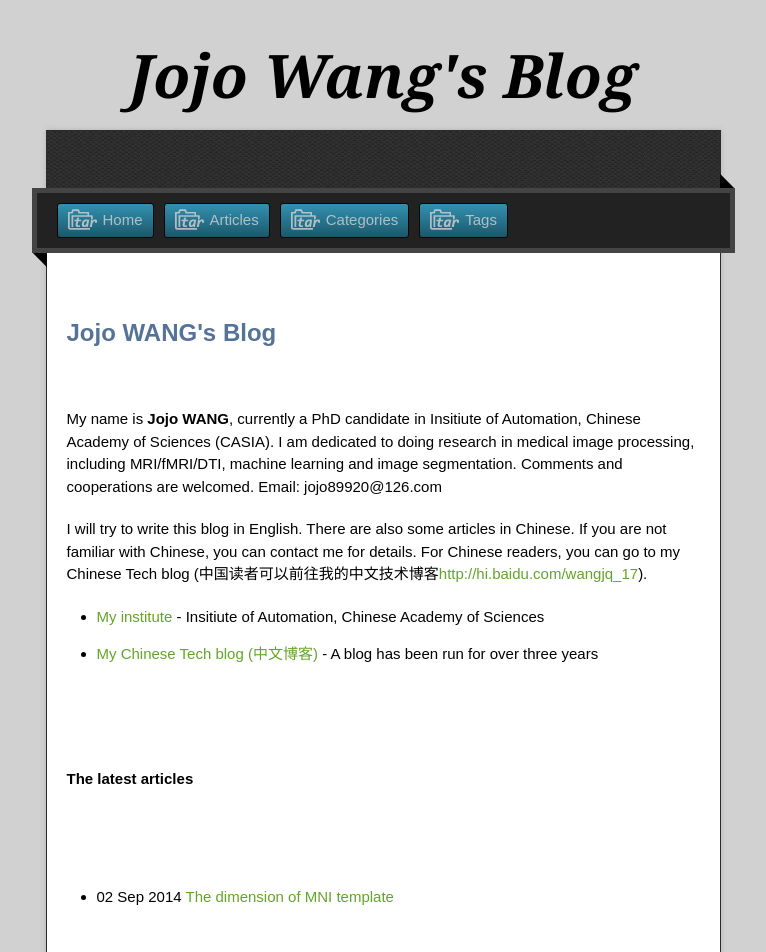
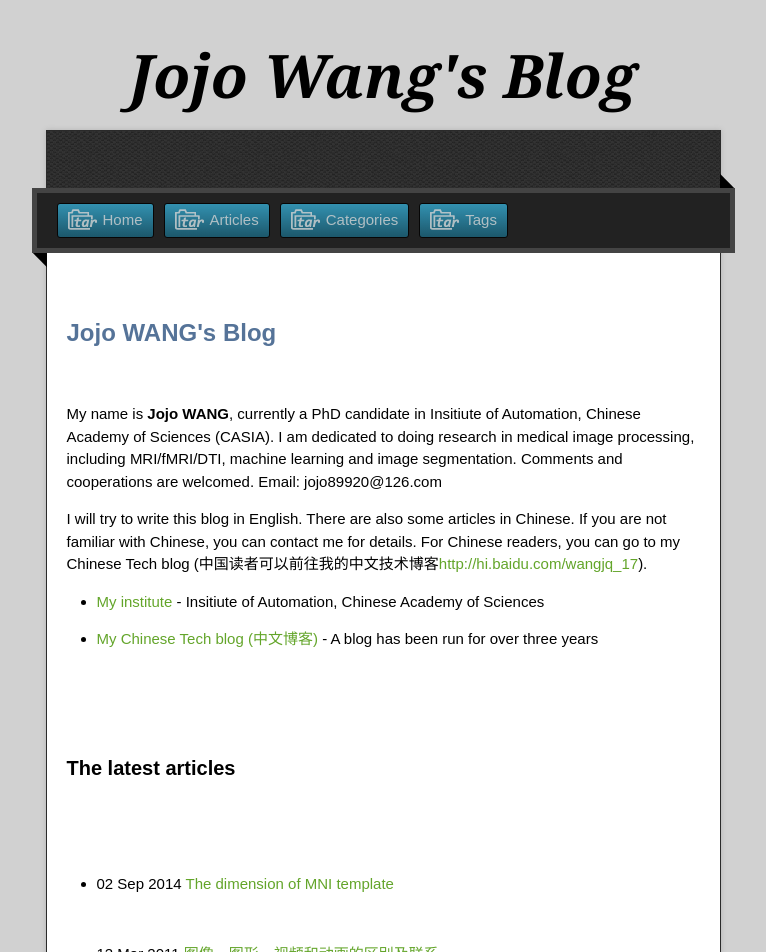
Before and after one commit to jojowang17/jekyll_demo, a Jekyll site: the page built from index.html, in a window 1280 px wide. Shown: the top 952 px of the page, without its empty margins (257-1023 px from the left). Built offline with Jekyll 4.4.1, drawn with Linux system fonts in a browser that asks for light colours; nearby versions of some CDN libraries.

Commit message:
Update stylesheet.css

```diff
--- a/stylesheets/stylesheet.css
+++ b/stylesheets/stylesheet.css
@@ -737,7 +737,7 @@ footer .owner p a {
 .markdown-body dl,
 .markdown-body table,
 .markdown-body blockquote {
-  margin-bottom: 20px;
+  margin-bottom: 15px;
 }
 
 .markdown-body h1,
@@ -759,7 +759,7 @@ footer .owner p a {
 }
 
 .markdown-body h3 {
-  font-size: 15px;
+  font-size: 20px;
 }
 
 .markdown-body h4 {
```
